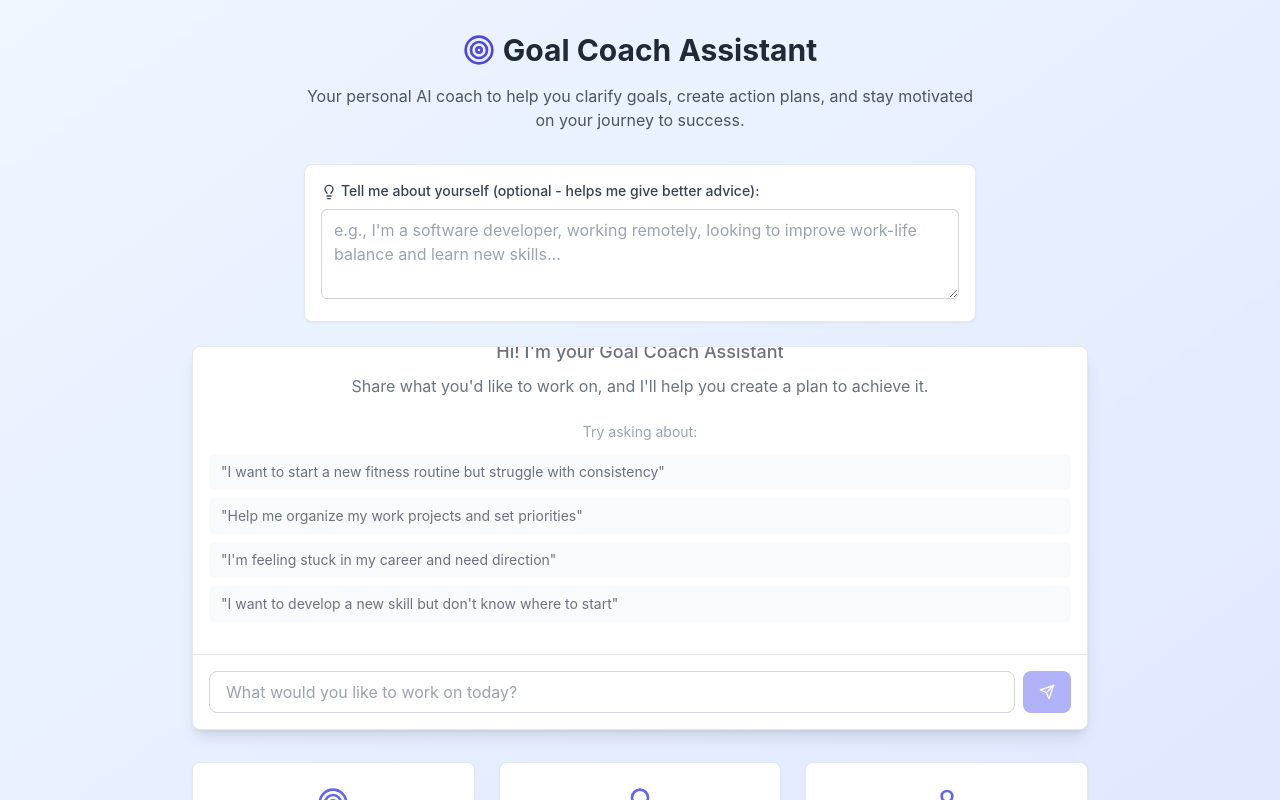
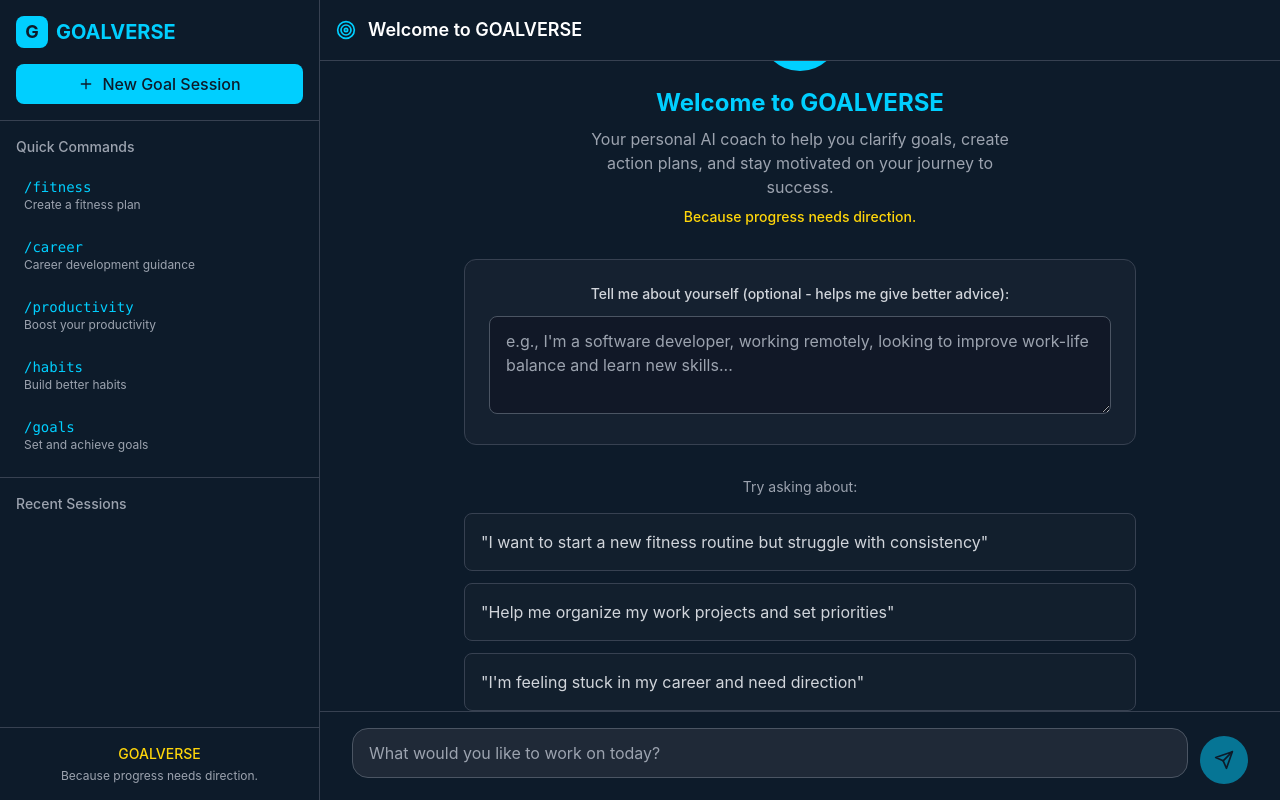
Before and after one commit to hubsienda/goal-coach-assistant, a Next.js app: page / in a window 1280 px wide. Shown: the top 800 px of the page. Built offline with nearby package versions, Linux system fonts and the light colour scheme.

Commit message:
Update index.js

```diff
--- a/pages/index.js
+++ b/pages/index.js
@@ -1,12 +1,32 @@
+// pages/index.js
 import { useState, useRef, useEffect } from 'react';
-import { Send, User, Bot, Target, Lightbulb } from 'lucide-react';
+import { Send, User, Bot, Plus, Menu, X, Target, MessageSquare, Settings, Archive, Trash2 } from 'lucide-react';
 
 export default function Home() {
   const [messages, setMessages] = useState([]);
   const [input, setInput] = useState('');
   const [isLoading, setIsLoading] = useState(false);
   const [userContext, setUserContext] = useState('');
+  const [sidebarOpen, setSidebarOpen] = useState(false);
+  const [chatSessions, setChatSessions] = useState([]);
+  const [currentSessionId, setCurrentSessionId] = useState(null);
   const messagesEndRef = useRef(null);
+
+  // Load chat sessions from localStorage on mount
+  useEffect(() => {
+    const savedSessions = localStorage.getItem('goalverse_sessions');
+    if (savedSessions) {
+      const sessions = JSON.parse(savedSessions);
+      setChatSessions(sessions);
+    }
+  }, []);
+
+  // Save chat sessions to localStorage whenever they change
+  useEffect(() => {
+    if (chatSessions.length > 0) {
+      localStorage.setItem('goalverse_sessions', JSON.stringify(chatSessions));
+    }
+  }, [chatSessions]);
 
   const scrollToBottom = () => {
     messagesEndRef.current?.scrollIntoView({ behavior: 'smooth' });
@@ -16,9 +36,64 @@ export default function Home() {
     scrollToBottom();
   }, [messages]);
 
+  const createNewChat = () => {
+    const newSessionId = Date.now().toString();
+    const newSession = {
+      id: newSessionId,
+      title: 'New Goal Session',
+      messages: [],
+      createdAt: new Date().toISOString(),
+      lastActivity: new Date().toISOString()
+    };
+
+    setChatSessions(prev => [newSession, ...prev]);
+    setCurrentSessionId(newSessionId);
+    setMessages([]);
+    setInput('');
+    setUserContext('');
+    setSidebarOpen(false);
+  };
+
+  const loadChatSession = (sessionId) => {
+    const session = chatSessions.find(s => s.id === sessionId);
+    if (session) {
+      setCurrentSessionId(sessionId);
+      setMessages(session.messages);
+      setSidebarOpen(false);
+    }
+  };
+
+  const updateCurrentSession = (newMessages) => {
+    if (currentSessionId) {
+      setChatSessions(prev => prev.map(session =>
+        session.id === currentSessionId
+          ? {
+              ...session,
+              messages: newMessages,
+              lastActivity: new Date().toISOString(),
+              title: newMessages.length > 0 ? newMessages[0].content.slice(0, 50) + '...' : 'New Goal Session'
+            }
+          : session
+      ));
+    }
+  };
+
+  const deleteSession = (sessionId) => {
+    setChatSessions(prev => prev.filter(s => s.id !== sessionId));
+    if (currentSessionId === sessionId) {
+      setCurrentSessionId(null);
+      setMessages([]);
+    }
+  };
+
   const handleSubmit = async (e) => {
     e.preventDefault();
     if (!input.trim() || isLoading) return;
+
+    // Create new session if none exists
+    if (!currentSessionId) {
+      createNewChat();
+    }
 
     const userMessage = { role: 'user', content: input };
     const newMessages = [...messages, userMessage];
@@ -39,20 +114,31 @@ export default function Home() {
       });
 
       const data = await response.json();
-
-      setMessages([...newMessages, { role: 'assistant', content: data.message }]);
+      const finalMessages = [...newMessages, { role: 'assistant', content: data.message }];
+      setMessages(finalMessages);
+      updateCurrentSession(finalMessages);
     } catch (error) {
       console.error('Error:', error);
-      setMessages([...newMessages, {
+      const errorMessages = [...newMessages, {
         role: 'assistant',
         content: 'I apologize, but I encountered an error. Please try again.'
-      }]);
+      }];
+      setMessages(errorMessages);
+      updateCurrentSession(errorMessages);
     } finally {
       setIsLoading(false);
     }
   };
 
-  const quickStarters = [
+  const quickCommands = [
+    { command: '/fitness', description: 'Create a fitness plan' },
+    { command: '/career', description: 'Career development guidance' },
+    { command: '/productivity', description: 'Boost your productivity' },
+    { command: '/habits', description: 'Build better habits' },
+    { command: '/goals', description: 'Set and achieve goals' },
+  ];
+
+  const conversationStarters = [
     "I want to start a new fitness routine but struggle with consistency",
     "Help me organize my work projects and set priorities",
     "I'm feeling stuck in my career and need direction",
@@ -60,110 +146,208 @@ export default function Home() {
   ];
 
   return (
-    <div className="min-h-screen bg-gradient-to-br from-blue-50 to-indigo-100">
-      <div className="container mx-auto px-4 py-8">
-        {/* Header */}
-        <div className="text-center mb-8">
-          <div className="flex justify-center items-center gap-2 mb-4">
-            <Target className="w-8 h-8 text-indigo-600" />
-            <h1 className="text-3xl font-bold text-gray-800">Goal Coach Assistant</h1>
+    <div className="h-screen bg-[#0D1B2A] text-white flex overflow-hidden">
+      {/* Sidebar */}
+      <div className={`${sidebarOpen ? 'translate-x-0' : '-translate-x-full'} lg:translate-x-0 fixed lg:relative z-50 w-80 h-full bg-[#0D1B2A] border-r border-gray-700 transition-transform duration-300 ease-in-out flex flex-col`}>
+        {/* Sidebar Header */}
+        <div className="p-4 border-b border-gray-700">
+          <div className="flex items-center justify-between mb-4">
+            {/* GOALVERSE Logo */}
+            <div className="flex items-center space-x-2">
+              <div className="w-8 h-8 bg-[#00CFFF] rounded-lg flex items-center justify-center">
+                <span className="text-[#0D1B2A] font-bold text-lg">G</span>
               </div>
-          <p className="text-gray-600 max-w-2xl mx-auto">
+              <span className="text-[#00CFFF] font-bold text-xl">GOALVERSE</span>
+            </div>
+            <button
+              onClick={() => setSidebarOpen(false)}
+              className="lg:hidden text-gray-400 hover:text-white"
+            >
+              <X className="w-5 h-5" />
+            </button>
+          </div>
+
+          <button
+            onClick={createNewChat}
+            className="w-full bg-[#00CFFF] text-[#0D1B2A] px-4 py-2 rounded-lg font-medium hover:bg-[#00CFFF]/90 transition-colors flex items-center justify-center space-x-2"
+          >
+            <Plus className="w-4 h-4" />
+            <span>New Goal Session</span>
+          </button>
+        </div>
+
+        {/* Quick Commands */}
+        <div className="p-4 border-b border-gray-700">
+          <h3 className="text-sm font-medium text-gray-400 mb-3">Quick Commands</h3>
+          <div className="space-y-2">
+            {quickCommands.map((cmd, index) => (
+              <button
+                key={index}
+                onClick={() => {
+                  setInput(cmd.command + ' ');
+                  setSidebarOpen(false);
+                }}
+                className="w-full text-left p-2 rounded-lg hover:bg-gray-800 transition-colors group"
+              >
+                <div className="text-[#00CFFF] text-sm font-mono">{cmd.command}</div>
+                <div className="text-gray-400 text-xs">{cmd.description}</div>
+              </button>
+            ))}
+          </div>
+        </div>
+
+        {/* Chat Sessions */}
+        <div className="flex-1 overflow-y-auto p-4">
+          <h3 className="text-sm font-medium text-gray-400 mb-3">Recent Sessions</h3>
+          <div className="space-y-2">
+            {chatSessions.map((session) => (
+              <div key={session.id} className="group flex items-center space-x-2">
+                <button
+                  onClick={() => loadChatSession(session.id)}
+                  className={`flex-1 text-left p-3 rounded-lg transition-colors ${
+                    currentSessionId === session.id
+                      ? 'bg-[#00CFFF]/20 text-[#00CFFF]'
+                      : 'hover:bg-gray-800 text-gray-300'
+                  }`}
+                >
+                  <div className="flex items-center space-x-2">
+                    <MessageSquare className="w-4 h-4" />
+                    <div className="flex-1 min-w-0">
+                      <div className="text-sm truncate">{session.title}</div>
+                      <div className="text-xs text-gray-500">
+                        {new Date(session.lastActivity).toLocaleDateString()}
+                      </div>
+                    </div>
+                  </div>
+                </button>
+                <button
+                  onClick={() => deleteSession(session.id)}
+                  className="opacity-0 group-hover:opacity-100 p-1 text-gray-400 hover:text-red-400 transition-all"
+                >
+                  <Trash2 className="w-4 h-4" />
+                </button>
+              </div>
+            ))}
+          </div>
+        </div>
+
+        {/* Sidebar Footer */}
+        <div className="p-4 border-t border-gray-700">
+          <div className="text-center">
+            <div className="text-[#FFD60A] text-sm font-medium mb-1">GOALVERSE</div>
+            <div className="text-gray-400 text-xs">Because progress needs direction.</div>
+          </div>
+        </div>
+      </div>
+
+      {/* Main Chat Area */}
+      <div className="flex-1 flex flex-col">
+        {/* Top Bar */}
+        <div className="bg-[#0D1B2A] border-b border-gray-700 p-4 flex items-center justify-between">
+          <button
+            onClick={() => setSidebarOpen(true)}
+            className="lg:hidden text-gray-400 hover:text-white"
+          >
+            <Menu className="w-5 h-5" />
+          </button>
+
+          <div className="flex items-center space-x-3">
+            <Target className="w-5 h-5 text-[#00CFFF]" />
+            <h1 className="text-lg font-semibold">
+              {currentSessionId ? 'Goal Coaching Session' : 'Welcome to GOALVERSE'}
+            </h1>
+          </div>
+
+          <div className="lg:hidden w-5"></div>
+        </div>
+
+        {/* Messages Area */}
+        <div className="flex-1 overflow-y-auto bg-[#0D1B2A]">
+          {messages.length === 0 ? (
+            /* Welcome Screen */
+            <div className="h-full flex flex-col items-center justify-center p-8 text-center">
+              <div className="mb-8">
+                <div className="w-20 h-20 bg-[#00CFFF] rounded-full flex items-center justify-center mb-4 mx-auto">
+                  <span className="text-[#0D1B2A] font-bold text-3xl">G</span>
+                </div>
+                <h2 className="text-2xl font-bold text-[#00CFFF] mb-2">Welcome to GOALVERSE</h2>
+                <p className="text-gray-400 max-w-md">
                   Your personal AI coach to help you clarify goals, create action plans, and stay motivated on your journey to success.
                 </p>
+                <p className="text-[#FFD60A] text-sm mt-2 font-medium">Because progress needs direction.</p>
               </div>
 
               {/* User Context Input */}
-        {messages.length === 0 && (
-          <div className="max-w-2xl mx-auto mb-6">
-            <div className="bg-white rounded-lg shadow-sm border p-4">
-              <label className="block text-sm font-medium text-gray-700 mb-2">
-                <Lightbulb className="w-4 h-4 inline mr-1" />
+              <div className="w-full max-w-2xl mb-8">
+                <div className="bg-gray-800/50 rounded-xl p-6 border border-gray-700">
+                  <label className="block text-sm font-medium text-gray-300 mb-3">
                     Tell me about yourself (optional - helps me give better advice):
                   </label>
                   <textarea
                     value={userContext}
                     onChange={(e) => setUserContext(e.target.value)}
                     placeholder="e.g., I'm a software developer, working remotely, looking to improve work-life balance and learn new skills..."
-                className="w-full px-3 py-2 border border-gray-300 rounded-md focus:outline-none focus:ring-2 focus:ring-indigo-500 focus:border-transparent"
+                    className="w-full px-4 py-3 bg-gray-900 border border-gray-600 rounded-lg focus:outline-none focus:ring-2 focus:ring-[#00CFFF] focus:border-transparent text-white placeholder-gray-400"
                     rows={3}
                   />
                 </div>
               </div>
-        )}
 
-        {/* Chat Container */}
-        <div className="max-w-4xl mx-auto">
-          <div className="bg-white rounded-lg shadow-lg border h-96 flex flex-col">
-            {/* Messages */}
-            <div className="flex-1 overflow-y-auto p-4 space-y-4">
-              {messages.length === 0 && (
-                <div className="text-center text-gray-500 mt-8">
-                  <Bot className="w-12 h-12 mx-auto mb-4 text-indigo-400" />
-                  <p className="text-lg font-medium mb-2">Hi! I'm your Goal Coach Assistant</p>
-                  <p>Share what you'd like to work on, and I'll help you create a plan to achieve it.</p>
-
-                  {/* Quick Starters */}
-                  <div className="mt-6">
-                    <p className="text-sm text-gray-400 mb-3">Try asking about:</p>
-                    <div className="space-y-2">
-                      {quickStarters.map((starter, index) => (
+              {/* Conversation Starters */}
+              <div className="w-full max-w-2xl">
+                <h3 className="text-gray-400 text-sm mb-4">Try asking about:</h3>
+                <div className="grid gap-3">
+                  {conversationStarters.map((starter, index) => (
                     <button
                       key={index}
                       onClick={() => setInput(starter)}
-                          className="block w-full text-left px-3 py-2 text-sm bg-gray-50 hover:bg-gray-100 rounded-md transition-colors"
+                      className="text-left p-4 bg-gray-800/30 hover:bg-gray-800/50 rounded-lg transition-colors border border-gray-700 hover:border-[#00CFFF]/30"
                     >
-                          "{starter}"
+                      <span className="text-gray-300">"{starter}"</span>
                     </button>
                   ))}
                 </div>
               </div>
             </div>
-              )}
+          ) : (
+            /* Chat Messages */
+            <div className="p-4 space-y-6 min-h-full">
+              {messages.map((message, index) => (
+                <div key={index} className={`flex ${message.role === 'user' ? 'justify-end' : 'justify-start'}`}>
+                  <div className={`flex items-start space-x-3 max-w-[80%] ${message.role === 'user' ? 'flex-row-reverse space-x-reverse' : ''}`}>
+                    {/* Avatar */}
+                    <div className={`w-8 h-8 rounded-full flex items-center justify-center flex-shrink-0 ${
+                      message.role === 'user'
+                        ? 'bg-[#FFD60A] text-[#0D1B2A]'
+                        : 'bg-[#00CFFF] text-[#0D1B2A]'
+                    }`}>
+                      {message.role === 'user' ? <User className="w-4 h-4" /> : <span className="font-bold text-sm">G</span>}
+                    </div>
 
-              {messages.map((message, index) => (
-                <div
-                  key={index}
-                  className={`flex ${message.role === 'user' ? 'justify-end' : 'justify-start'}`}
-                >
-                  <div
-                    className={`flex items-start space-x-2 max-w-xs lg:max-w-md ${
-                      message.role === 'user' ? 'flex-row-reverse space-x-reverse' : ''
-                    }`}
-                  >
-                    <div
-                      className={`w-8 h-8 rounded-full flex items-center justify-center ${
+                    {/* Message Bubble */}
+                    <div className={`px-4 py-3 rounded-2xl ${
                       message.role === 'user'
-                          ? 'bg-indigo-500 text-white'
-                          : 'bg-gray-200 text-gray-600'
-                      }`}
-                    >
-                      {message.role === 'user' ? <User className="w-4 h-4" /> : <Bot className="w-4 h-4" />}
-                    </div>
-                    <div
-                      className={`px-4 py-2 rounded-lg ${
-                        message.role === 'user'
-                          ? 'bg-indigo-500 text-white'
-                          : 'bg-gray-100 text-gray-800'
-                      }`}
-                    >
-                      <p className="text-sm whitespace-pre-wrap">{message.content}</p>
+                        ? 'bg-[#FFD60A] text-[#0D1B2A] rounded-br-sm'
+                        : 'bg-gray-800 text-white rounded-bl-sm'
+                    }`}>
+                      <p className="text-sm whitespace-pre-wrap leading-relaxed">{message.content}</p>
                     </div>
                   </div>
                 </div>
               ))}
 
+              {/* Typing Indicator */}
               {isLoading && (
                 <div className="flex justify-start">
-                  <div className="flex items-start space-x-2">
-                    <div className="w-8 h-8 rounded-full bg-gray-200 text-gray-600 flex items-center justify-center">
-                      <Bot className="w-4 h-4" />
+                  <div className="flex items-start space-x-3">
+                    <div className="w-8 h-8 rounded-full bg-[#00CFFF] text-[#0D1B2A] flex items-center justify-center">
+                      <span className="font-bold text-sm">G</span>
                     </div>
-                    <div className="bg-gray-100 text-gray-800 px-4 py-2 rounded-lg">
+                    <div className="bg-gray-800 px-4 py-3 rounded-2xl rounded-bl-sm">
                       <div className="flex space-x-1">
-                        <div className="w-2 h-2 bg-gray-400 rounded-full animate-bounce"></div>
-                        <div className="w-2 h-2 bg-gray-400 rounded-full animate-bounce" style={{ animationDelay: '0.1s' }}></div>
-                        <div className="w-2 h-2 bg-gray-400 rounded-full animate-bounce" style={{ animationDelay: '0.2s' }}></div>
+                        <div className="w-2 h-2 bg-[#00CFFF] rounded-full animate-bounce"></div>
+                        <div className="w-2 h-2 bg-[#00CFFF] rounded-full animate-bounce" style={{ animationDelay: '0.1s' }}></div>
+                        <div className="w-2 h-2 bg-[#00CFFF] rounded-full animate-bounce" style={{ animationDelay: '0.2s' }}></div>
                       </div>
                     </div>
                   </div>
@@ -171,49 +355,49 @@ export default function Home() {
               )}
               <div ref={messagesEndRef} />
             </div>
+          )}
+        </div>
 
-            {/* Input Form */}
-            <form onSubmit={handleSubmit} className="p-4 border-t">
-              <div className="flex space-x-2">
-                <input
-                  type="text"
+        {/* Input Area */}
+        <div className="bg-[#0D1B2A] border-t border-gray-700 p-4">
+          <form onSubmit={handleSubmit} className="max-w-4xl mx-auto">
+            <div className="flex items-end space-x-3">
+              <div className="flex-1 relative">
+                <textarea
                   value={input}
                   onChange={(e) => setInput(e.target.value)}
+                  onKeyDown={(e) => {
+                    if (e.key === 'Enter' && !e.shiftKey) {
+                      e.preventDefault();
+                      handleSubmit(e);
+                    }
+                  }}
                   placeholder="What would you like to work on today?"
-                  className="flex-1 px-4 py-2 border border-gray-300 rounded-lg focus:outline-none focus:ring-2 focus:ring-indigo-500 focus:border-transparent"
+                  className="w-full px-4 py-3 bg-gray-800 border border-gray-600 rounded-2xl focus:outline-none focus:ring-2 focus:ring-[#00CFFF] focus:border-transparent text-white placeholder-gray-400 resize-none max-h-32"
                   disabled={isLoading}
+                  rows={1}
+                  style={{ minHeight: '48px' }}
                 />
+              </div>
               <button
                 type="submit"
                 disabled={isLoading || !input.trim()}
-                  className="px-4 py-2 bg-indigo-500 text-white rounded-lg hover:bg-indigo-600 focus:outline-none focus:ring-2 focus:ring-indigo-500 focus:ring-offset-2 disabled:opacity-50 disabled:cursor-not-allowed transition-colors"
+                className="w-12 h-12 bg-[#00CFFF] text-[#0D1B2A] rounded-full hover:bg-[#00CFFF]/90 focus:outline-none focus:ring-2 focus:ring-[#00CFFF] focus:ring-offset-2 focus:ring-offset-[#0D1B2A] disabled:opacity-50 disabled:cursor-not-allowed transition-colors flex items-center justify-center flex-shrink-0"
               >
-                  <Send className="w-4 h-4" />
+                <Send className="w-5 h-5" />
               </button>
             </div>
           </form>
         </div>
       </div>
 
-        {/* Features */}
-        <div className="max-w-4xl mx-auto mt-8 grid grid-cols-1 md:grid-cols-3 gap-6">
-          <div className="bg-white p-6 rounded-lg shadow-sm border text-center">
-            <Target className="w-8 h-8 text-indigo-500 mx-auto mb-3" />
-            <h3 className="font-semibold text-gray-800 mb-2">Goal Setting</h3>
-            <p className="text-gray-600 text-sm">Clarify and refine your objectives with structured guidance</p>
-          </div>
-          <div className="bg-white p-6 rounded-lg shadow-sm border text-center">
-            <Lightbulb className="w-8 h-8 text-indigo-500 mx-auto mb-3" />
-            <h3 className="font-semibold text-gray-800 mb-2">Action Planning</h3>
-            <p className="text-gray-600 text-sm">Break down big goals into manageable, actionable steps</p>
-          </div>
-          <div className="bg-white p-6 rounded-lg shadow-sm border text-center">
-            <User className="w-8 h-8 text-indigo-500 mx-auto mb-3" />
-            <h3 className="font-semibold text-gray-800 mb-2">Accountability</h3>
-            <p className="text-gray-600 text-sm">Stay motivated with regular check-ins and progress tracking</p>
-          </div>
-        </div>
-      </div>
+      {/* Overlay for mobile sidebar */}
+      {sidebarOpen && (
+        <div
+          className="lg:hidden fixed inset-0 bg-black bg-opacity-50 z-40"
+          onClick={() => setSidebarOpen(false)}
+        />
+      )}
     </div>
   );
 }
```
Lines whose indentation alone changed are shown as unchanged.
